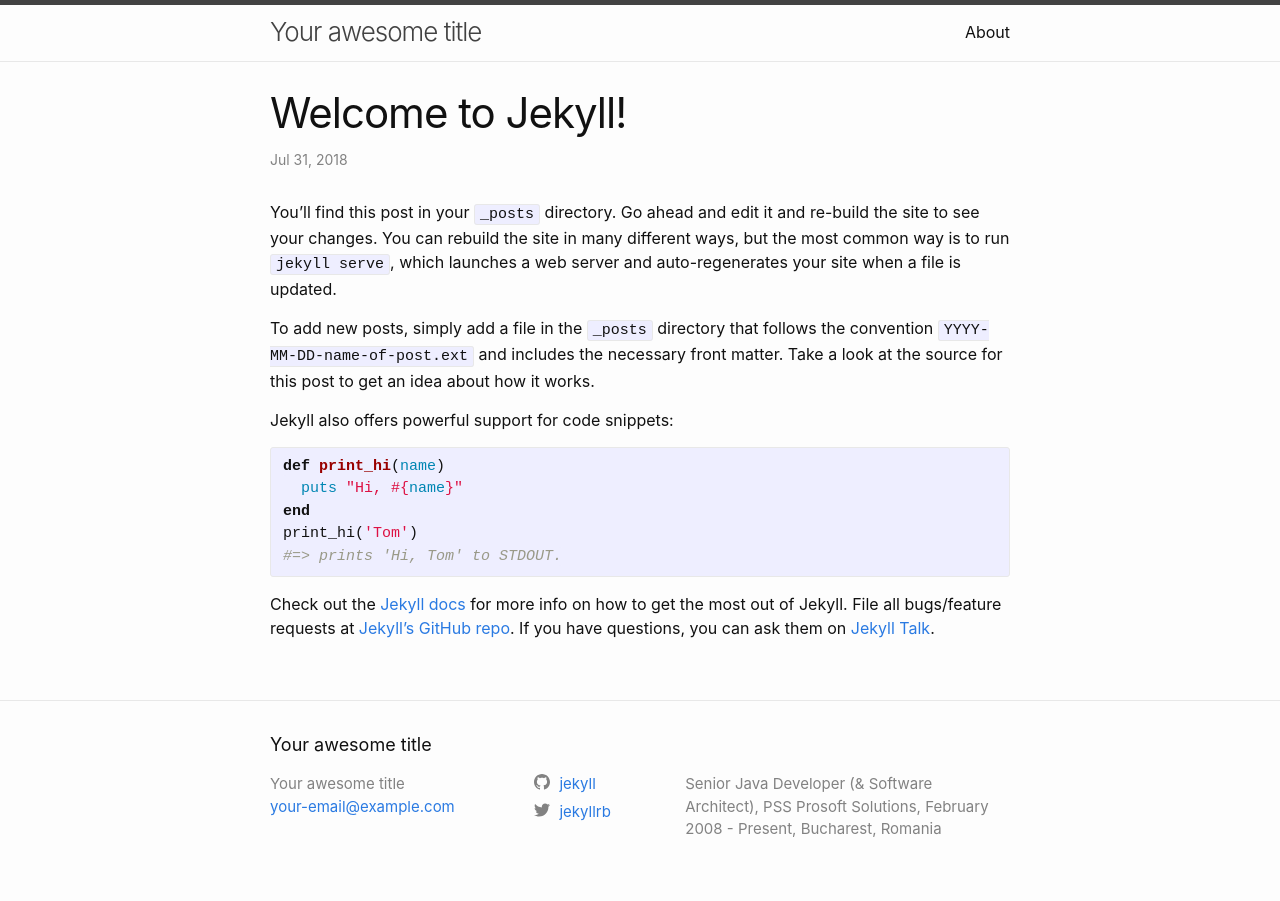
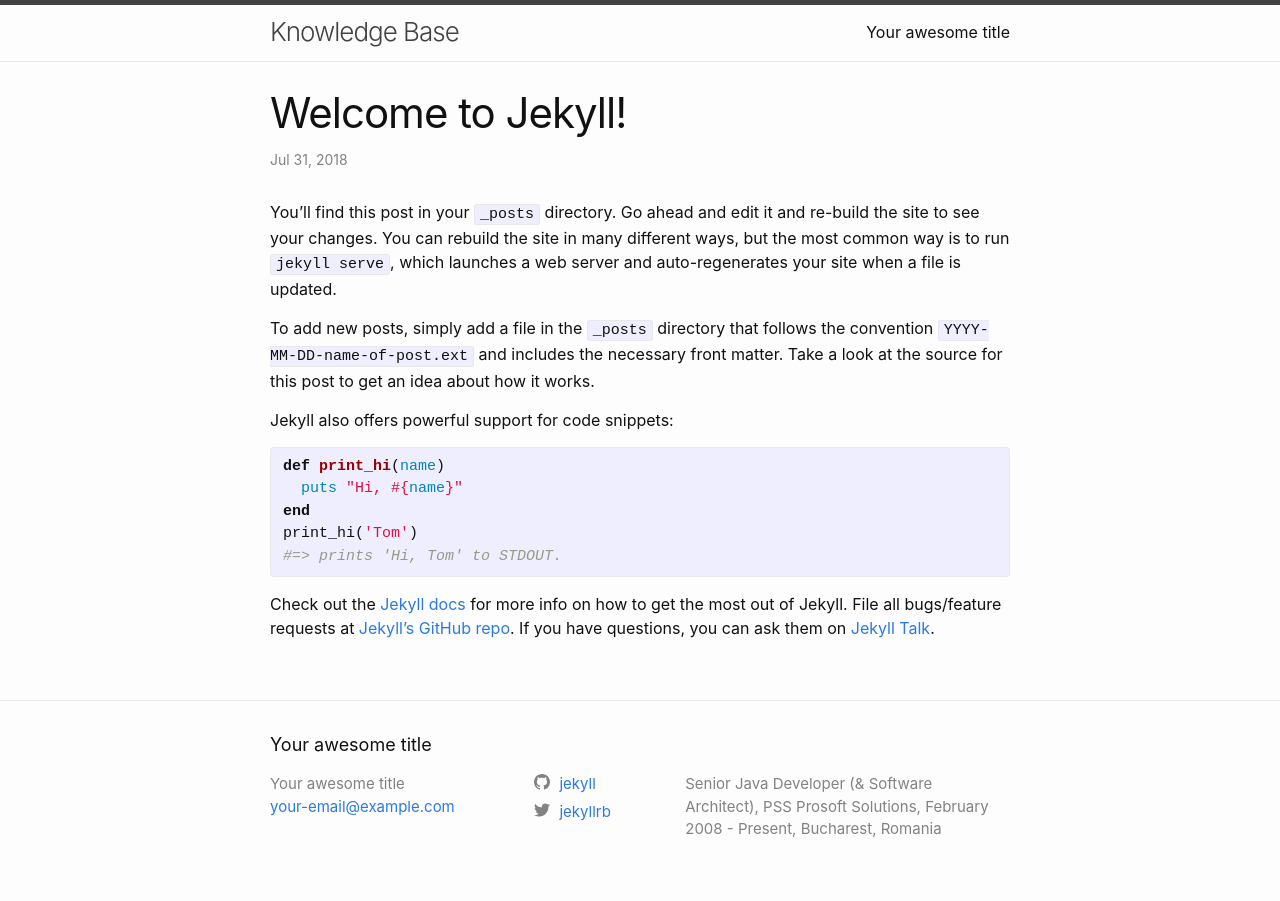
Before and after one commit to cristian-sulea/cristian-sulea-net, a Jekyll site: the page built from jekyllrb/_posts/2018-07-31-welcome-to-jekyll.markdown, in a window 1280 px wide. Built offline with Jekyll 4.4.1, drawn with Linux system fonts in a browser that asks for light colours.

Commit message:
post page

```diff
--- a/jekyllrb/_layouts/post.html
+++ b/jekyllrb/_layouts/post.html
@@ -1,6 +1,24 @@
----
-layout: default
----
+<!DOCTYPE html>
+<html lang="{{ page.lang | default: site.lang | default: "en" }}">
+
+{% assign page_title = page.title | append: ' - ' | append: site.blog_title %}
+{% assign page_description = page.description %}
+
+{%- include head-v2.html -%}
+
+<body>
+
+	{% assign header_link_href = site.blog_baseurl %}
+	{% assign header_link_text = site.blog_title %}
+
+	{% assign menu1_href = "/" | relative_url %}
+	{% assign menu1_text = site.title %}
+
+	{%- include header-v2.html -%}
+
+	<main class="page-content" aria-label="Content">
+	<div class="wrapper">
+
 		<article class="post h-entry" itemscope itemtype="http://schema.org/BlogPosting">
 
 			<header class="post-header">
@@ -24,4 +42,14 @@ layout: default
 			{%- endif -%}
 
 			<a class="u-url" href="{{ page.url | relative_url }}" hidden></a>
+
 		</article>
+
+	</div>
+	</main>
+
+	{%- include footer.html -%}
+
+</body>
+
+</html>
```
Lines whose indentation alone changed are shown as unchanged.
